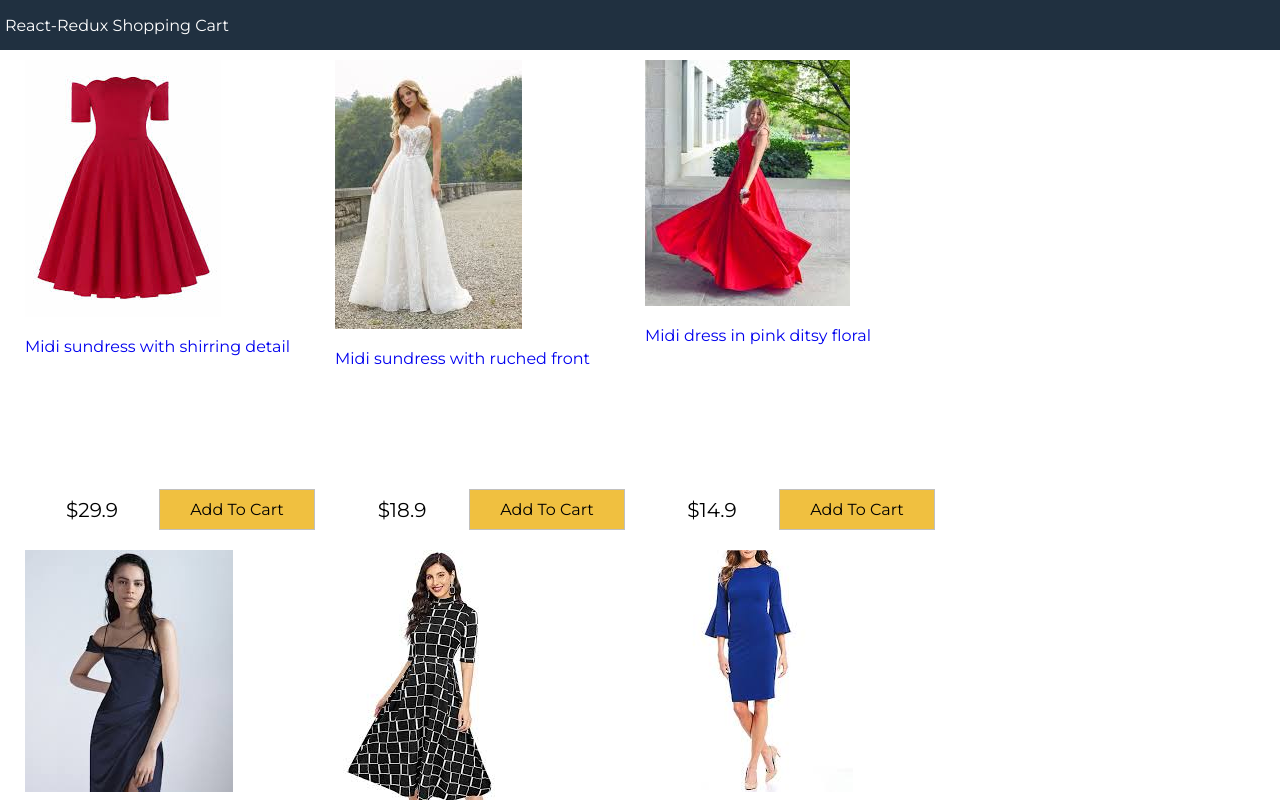
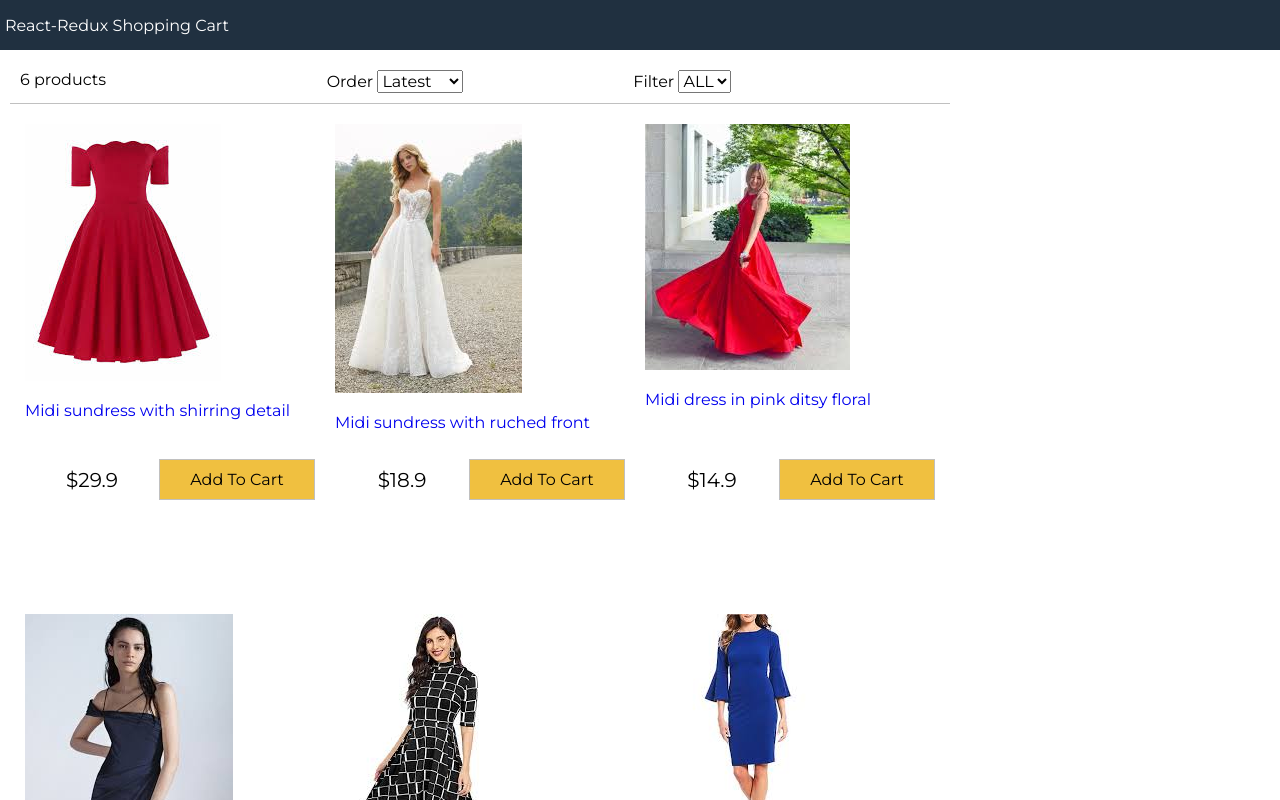
Before and after one commit to aungkaungkhant-nssh/React-Redux-Shopping-Cart, a React (Create React App) app: page / in a window 1280 px wide. Shown: the top 800 px of the page. Built offline with nearby package versions, Linux system fonts and the light colour scheme.

Commit message:
filter component

```diff
--- a/src/App.js
+++ b/src/App.js
@@ -1,12 +1,42 @@
 
 import { useState } from 'react';
+import Filter from './components/Filter';
 import Products from './components/Products';
 import data from './data.json'
-//feature 1
-//feature 1 blah
 function App() {
   const [products,setProducts]=useState(data.products)
-  console.log(products)
+  const [size,setSize]=useState("");
+  const [sort,setSort]=useState("");
+  const sortProduct=(e)=>{
+    const sortValue=e.target.value;
+    if(sortValue===""){
+       setSort("");
+       setProducts(data.products)
+    }else{
+      setSort(sortValue)
+    const sortProducts=products.sort((a,b)=>(
+        sortValue=="lowest"?
+        a.price-b.price
+        :sortValue=="highest"?
+        b.price-a.price
+        :a._id-b._id
+    ))
+    setProducts(sortProducts);
+    }
+
+  }
+  const sizeProduct=(e)=>{
+    const sizeValue=e.target.value
+    if(sizeValue==""){
+      setSize("")
+     return setProducts(data.products)
+    }
+    setSize(sizeValue)
+    let filterProduct=data.products.filter((p)=>(
+      p.availableSizes.indexOf(sizeValue)>=0
+    ))
+    setProducts(filterProduct)
+  }
   return (
     <div className="grid-container">
       <header>
@@ -15,6 +45,13 @@ function App() {
       <main>
           <div className="content">
               <div className="main">
+                  <Filter
+                    count={products.length}
+                    sort={sort}
+                    size={size}
+                    sortProduct={sortProduct}
+                    sizeProduct={sizeProduct}
+                   />
                   <Products products={products}/>
               </div>
               <div className="sidebar">
--- /dev/null
+++ b/src/components/Filter.jsx
@@ -0,0 +1,31 @@
+import React from 'react'
+
+function Filter({count,sort,size,sortProduct,sizeProduct}) {
+    return (
+        <div className="filter">
+            <div className="filter-result">{count} products</div>
+            <div className="filter-sort">
+                Order{" "}
+                <select value={sort} onChange={sortProduct}>
+                    <option value="">Latest</option>
+                    <option value="lowest">Lowest</option>
+                    <option value="highest">Highest</option>
+                </select>
+            </div>
+            <div className="filter-size">
+                Filter{" "}
+                <select value={size} onChange={sizeProduct}>
+                    <option value="">ALL</option>
+                    <option value="XS">XS</option>
+                    <option value="S">S</option>
+                    <option value="M">M</option>
+                    <option value="L">L</option>
+                    <option value="XL">XL</option>
+                    <option value="XXL">XXL</option>
+                </select>
+            </div>
+        </div>
+    )
+}
+
+export default Filter
--- a/src/components/Products.jsx
+++ b/src/components/Products.jsx
@@ -9,7 +9,7 @@ function Products({products}) {
                         <li key={product._id}>
                             <div className="product">
                                 <a href={`#${product._id}`}>
-                                    <img src={product.image} alt={product.title} />
+                                    <img src={product.image} alt={product.title}></img>
                                     <p>{product.title}</p>
                                 </a>
                                 <div className="product-price">
--- a/src/index.css
+++ b/src/index.css
@@ -89,7 +89,7 @@ footer {
   display: flex;
   flex-direction: column;
   justify-content: space-between;
-  height: 100%;
+  height: 80%;
 }
 .product img {
   max-width: 37rem;
```
